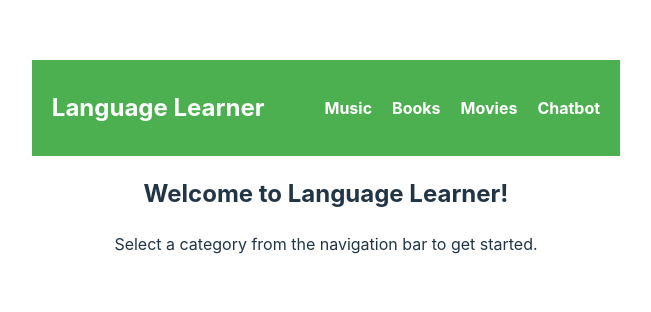
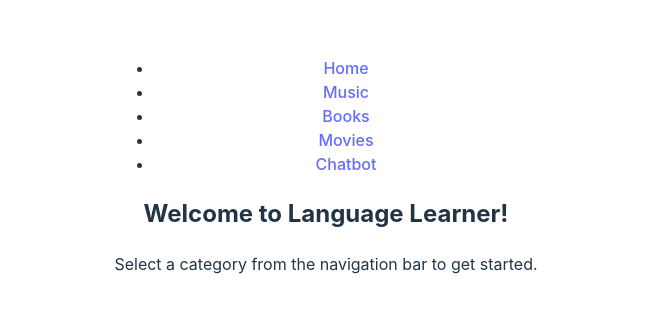
Before and after one commit to yushika-j/HackTheHill, a React (Vite) app in the folder HackTheHill/: page / in a window 1280 px wide. Shown: the part 234-546 px from the top of the page, without its empty margins (314-965 px from the left). Built offline with nearby package versions, Linux system fonts and the light colour scheme; the HTML template or start-up script is replaced by a standard one.

Commit message:
modified:   HackTheHill/src/components/Navbar.jsx

```diff
--- a/HackTheHill/src/components/Navbar.jsx
+++ b/HackTheHill/src/components/Navbar.jsx
@@ -1,28 +1,19 @@
-// src/components/Navbar.jsx
+// src/components/NavBar.jsx
 import React from 'react';
 import { Link } from 'react-router-dom';
-import './Navbar.css'; // We'll create this CSS file next
 
-const Navbar = () => {
-  return (
-    <nav className="navbar">
-      <h2 className="navbar-logo">Language Learner</h2>
-      <ul className="navbar-links">
-        <li>
-          <Link to="/music">Music</Link>
-        </li>
-        <li>
-          <Link to="/books">Books</Link>
-        </li>
-        <li>
-          <Link to="/movies">Movies</Link>
-        </li>
-        <li>
-          <Link to="/chatbot">Chatbot</Link>
-        </li>
-      </ul>
-    </nav>
-  );
+const NavBar = () => {
+    return (
+        <nav>
+            <ul>
+                <li><Link to="/">Home</Link></li>
+                <li><Link to="/music">Music</Link></li>
+                <li><Link to="/books">Books</Link></li>
+                <li><Link to="/movies">Movies</Link></li>
+                <li><Link to="/chatbot">Chatbot</Link></li>
+            </ul>
+        </nav>
+    );
 };
 
-export default Navbar;
+export default NavBar;
```
